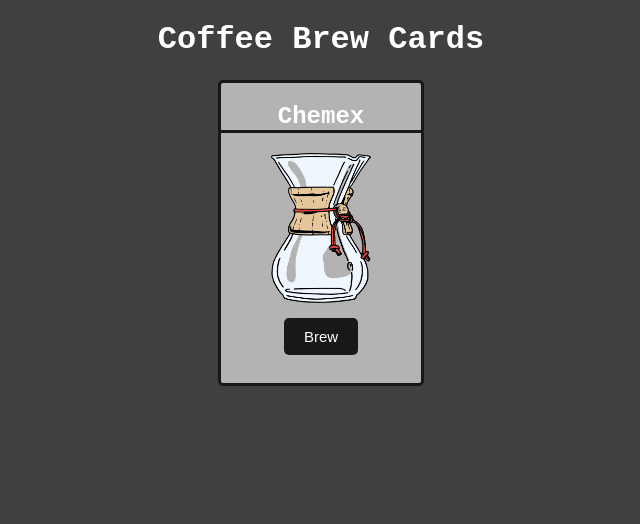
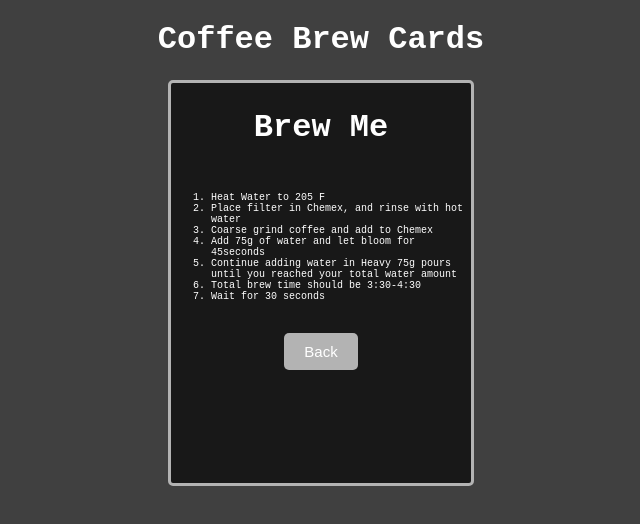
Before and after one commit to puginator/coffee-brew, a React (Create React App) app: page / in a window 1280 px wide. Both pictures are taken after a click on the button "Brew". Shown: the top 524 px of the page, without its empty margins (319-959 px from the left). Built offline with nearby package versions, Linux system fonts and the light colour scheme.

Commit message:
added back of card

```diff
--- a/src/App.js
+++ b/src/App.js
@@ -1,17 +1,17 @@
 import React from 'react';
+import { useState } from 'react';
 import { createGlobalStyle } from 'styled-components';
 import styled from 'styled-components';
 // import {data} from './cardData.json';
 import LogoSrc from './assets/images/Chemex.png';
 
-// console.log(data)
+
 
 const GlobalStyle = createGlobalStyle`
   body {
     margin: 0;
     font-family: monospace, sans-serif;
     background-color: #404040;
-    text-align: center;
   }
 `;
 
@@ -29,44 +29,109 @@
   background-color: #b3b3b3;
   display: flex;
   flex-direction: column;
-  justify-content: space-space-evenly;
   align-items: center;
-  width: 200px;
-  height: 300px;
+  justify-content: space-around;
+  width: 300px;
+  height: 400px;
   border-radius: 5px;
   border: 3px solid #181818;
+  transition: transform 0.8s;
+  transform-style: preserve-3d;
+
 `;
 const Subtitle = styled.h2`
   color: #ffffff;
+  font-size: 2rem;
+  text-align: center;
   border-bottom: 3px solid #181818;
   width: 100%;
 `;
 const Logo = styled.img`
   width: 100px;
   height: 150px;
+  margin-bottom: 5px;
 `;
+
+const RecipeHeader = styled.h5`
+  color: #181818;
+  text-align: center;
+  margin: 0;
+`;
+
+
+const Recipe = styled.p`
+  color: #ffffff;
+  font-size: 12px;
+  margin: 0;
+  padding: 5px 0;
+  text-align: center;
+  background-color: #181818;
+`;
+
+
 const Button = styled.button`
-  background-color: #181818;
+  background-color:${({primary}) => primary ? "#181818" : "#b3b3b3"};
   color: #ffffff;
   font-size: 15px;
+  bottom: 10px;
   border: none;
   border-radius: 5px;
   padding: 10px 20px;
   margin-top: 15px;
 `;
-
+const BackCard = styled.div`
+  background-color: #181818;
+  color: #ffffff;
+  display: flex;
+  flex-direction: column;
+  align-items: center;
+  width: 300px;
+  height: 400px;
+  border-radius: 5px;
+  border: 3px solid #b3b3b3;
+  transition: transform 0.8s;
+  transform-style: preserve-3d;
+`;
+const BrewInstructions = styled.ol`
+  color: #ffffff;
+`;
+const BrewStep = styled.li`
+  color: #ffffff;
+  font-size: 10px;
+  `;
 
 function App() {
+
+  const [flip,setFlip] = useState(true);
+  function handleClick() {
+    setFlip(!flip);
+  }
   return (
     <>
       <GlobalStyle />
       <Title>Coffee Brew Cards</Title>
       <Container>
+{      flip ?
         <Card>
           <Subtitle>Chemex</Subtitle>
           <Logo src={LogoSrc} />
-          <Button>Brew</Button>
+          <RecipeHeader>Things Needed:</RecipeHeader>
+          <Recipe>660g Water / 44g Coffee / Chemex / Chemex Filters / Gooseneck Kettle / Scale / Timer</Recipe>
+          <Button primary onClick={handleClick}>Brew</Button>
         </Card>
+        : <BackCard>
+          <Subtitle>Brew Me</Subtitle>
+          <BrewInstructions>
+            <BrewStep>Heat Water to 205 F</BrewStep>
+            <BrewStep>Place filter in Chemex, and rinse with hot water</BrewStep>
+            <BrewStep>Coarse grind coffee and add to Chemex</BrewStep>
+            <BrewStep>Add 75g of water and let bloom for 45seconds</BrewStep>
+            <BrewStep>Continue adding water in Heavy 75g pours until you reached your total water amount</BrewStep>
+            <BrewStep>Total brew time should be 3:30-4:30</BrewStep>
+            <BrewStep>Wait for 30 seconds</BrewStep>
+          </BrewInstructions>
+          <Button onClick={handleClick}>Back</Button>
+        </BackCard> }
       </Container>
 
     </>
```
